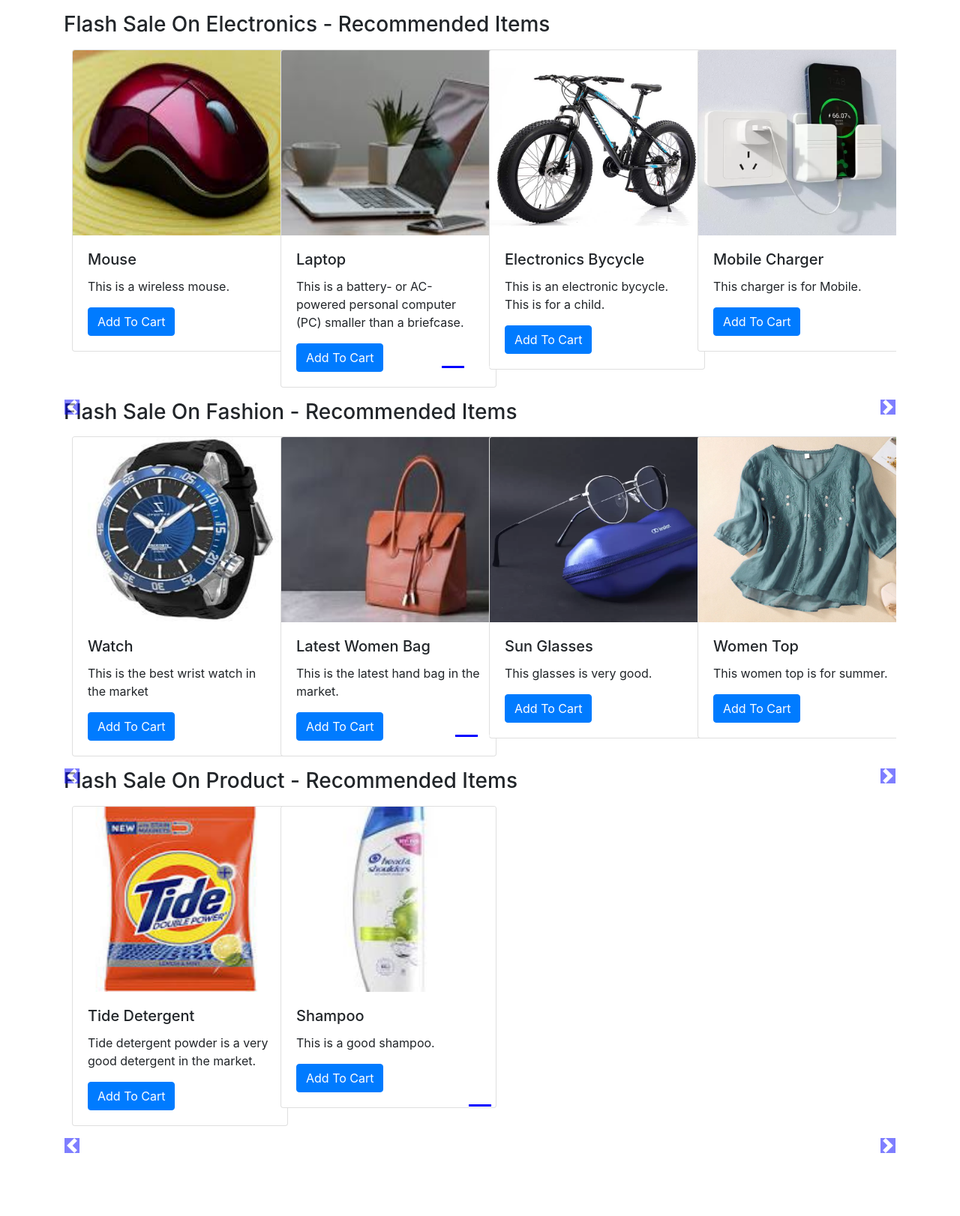
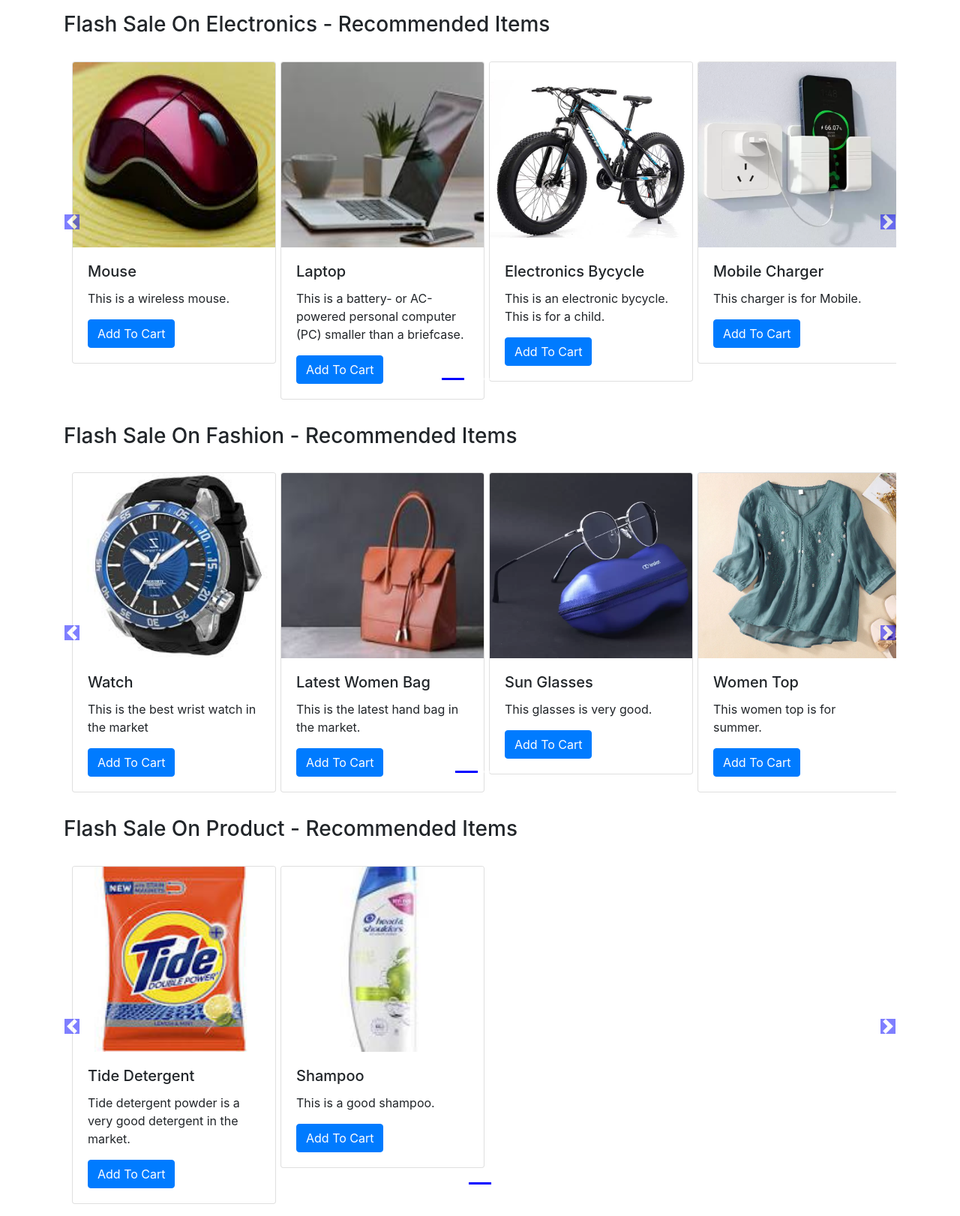
Before and after one commit to Aanchal-kumari-R/Django_Ecommerce, a Django app: page /shop/ in a window 1280 px wide. Shown: the part 56-1678 px from the top of the page at 75% size. Before the commit the page ends 1594 px from the top, so only its background shows below. Run offline with Django 5.2, Linux system fonts and the light colour scheme; data comes from the database, SQL or seed files in the repository; some libraries are stand-ins or nearby versions.

Commit message:
Adding row and some css

```diff
--- a/Shop/templates/shop/index.html
+++ b/Shop/templates/shop/index.html
@@ -3,6 +3,7 @@
       .col-md-3{
         display: inline-block;
         margin-left:-4px;
+
       }
        .carousel-indicators .active{
         background-color:blue;
@@ -29,6 +30,7 @@
       .carousel-control-next{
        top:auto;
        bottom:auto;
+       padding-top:220px;
       }
 
       body .no-padding
@@ -46,7 +48,8 @@
 
       {% for product , range , nSlides  in allProds  %}
       <h3 class="my-3">Flash Sale On {{product.0.category}} - Recommended Items</h3>
-    <div id="demo{{forloop.counter}}" class="carousel slide my-3" data-ride="carousel">
+      <div class="row">
+    <div id="demo{{forloop.counter}}" class=" col carousel slide my-3" data-ride="carousel">
     <ul class="carousel-indicators">
       <li data-target="#demo{{forloop.counter}}" data-slide-to="0" class="active"></li>
        {% for i in range %}
@@ -60,7 +63,7 @@
 
         {% for i in product %}
       <div class="col-xs-3 col-sm-3 col-md-3">
-        <div class="card" style="width: 18rem;">
+        <div class="card" style="width: 17rem;">
           <img src= '/media/{{i.image}}' class="card-img-top" alt="...">
           <div class="card-body">
             <h5 class="card-title">{{i.product_name}}</h5>
@@ -86,7 +89,7 @@
   <a class="carousel-control-next" href="#demo{{forloop.counter}}"  data-slide="next">
     <span class="carousel-control-next-icon"> </span>
   </a>
-
+</div>
   {% endfor %}
 </div>
 {% endblock %}
```
